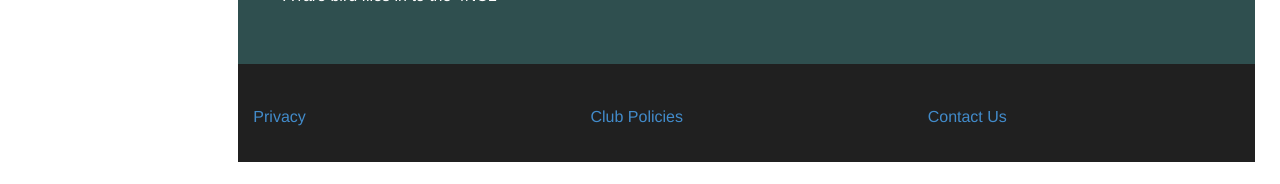
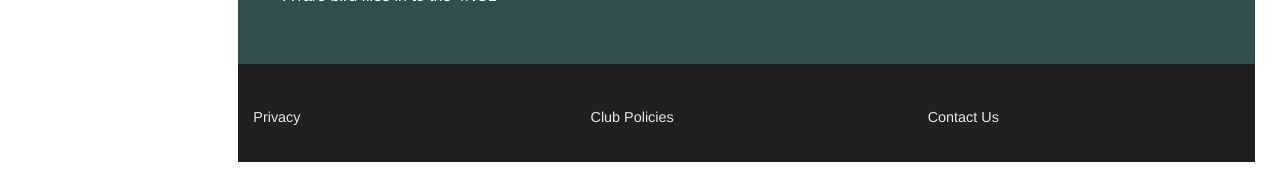
Before and after one commit to streathamchess/streathamchess.github.io, a Jekyll site: the page built from index.md, in a window 1280 px wide and 1400 px high, scrolled down 473 px. Shown: the part 1195-1379 px from the top of the window. Built offline with Jekyll 4.4.1, drawn with Linux system fonts in a browser that asks for light colours; a script that is not in the unit is left out.

Commit message:
Update contentfooter.html

```diff
--- a/_includes/contentfooter.html
+++ b/_includes/contentfooter.html
@@ -27,7 +27,7 @@
         padding-left: 5px;
     }
 
-    ##contentfooter a {
+    #contentfooter a {
        color: #e8e8e8;
        font-size: 0.9em;
 
```
